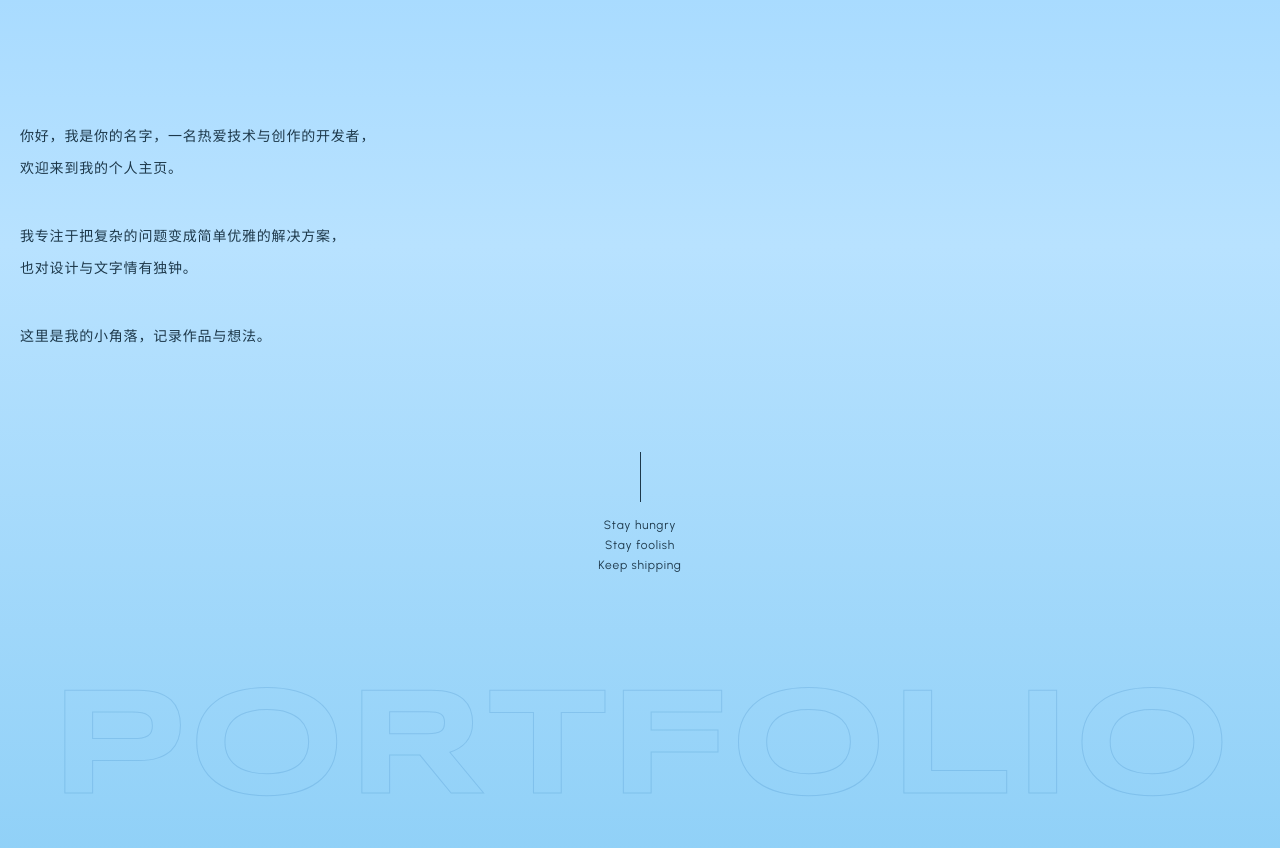
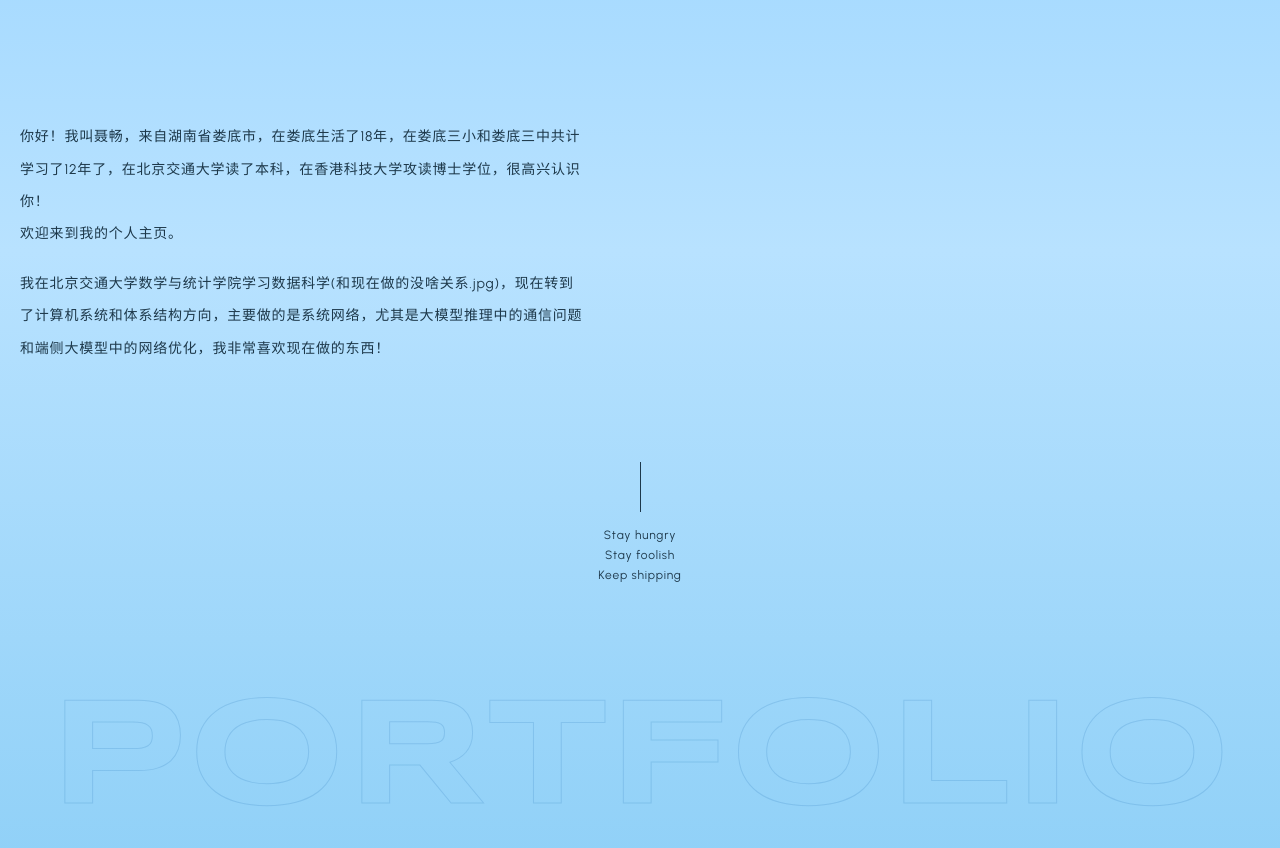
Before and after one commit to N-Leon-Wesker-C/homepage, a plain HTML site: page index.html in a window 1280 px wide. Shown: the part 1500-2348 px from the top of the page. Drawn offline with Linux system fonts and the light colour scheme; a web font is replaced by a local one.

Commit message:
fix: 关于我/作品/随笔的长文案被裁掉
原站把「一行文字」做成了固定高度的 p(top.css 里 55/65/34px)+ 绝对定位的
span + overflow:hidden,所以文案一写长就只露出前一两行(第三段被
:nth-of-type(3) 压到 34px,只显示 1 行)。

- personal.css:span 回到文档流,段落高度改为 auto(逐个覆盖那几条
  绝对定位/固定高度规则);出场动画改用 transform + opacity 的
  phTextSlideIn(原 fadeInText1 靠 top 位移,静态定位下不再生效)
- personal.js:没有文字的空行占位段(<span class="l2"><br></span>)
  自动隐藏,不占一整行——纯 CSS 判断不出"这段没有任何文字"
- 把 story 的 span 补进 prefers-reduced-motion 降级块
- README:更新那条"每段超过 2 行会被裁掉"的说明

Co-Authored-By: Claude Code <noreply@anthropic.com>

```diff
--- a/assets/css/personal.css
+++ b/assets/css/personal.css
@@ -332,14 +332,93 @@ header .nav-box .nav li a .cn {
   opacity: 1;
 }
 
-/* ---------- story 文字区：p 固定高度微调（原 55px 会裁掉第二行） ---------- */
+/* ---------- story 文字区：段落高度改为随文字自适应 ----------
+   原站的设计是「一行文字 = 一个固定高度的 p」：p 写死 55/65/34px、里面的 span
+   绝对定位,所以文案一写长就被 overflow:hidden 裁掉,只露出前一两行。
+   这里改成:span 回到文档流 → p 的高度 = 文字实际高度,多长都能完整显示;
+   出场动画改用 transform + opacity(原 keyframes 靠 top 位移,静态定位下不再生效)。 */
 
-.story-text1 > p {
-  height: 66px;
+.story-text1 > p,
+.story-text1 > p:nth-of-type(2),
+.story-text1 > p:nth-of-type(3),
+.story-text2 > p,
+.story-text2 > p:first-of-type,
+.story-text2 > p:nth-of-type(2),
+.story-text4 > p,
+.story-text4 > p:first-of-type,
+.story-text4 > p:nth-of-type(2) {
+  height: auto;
+  margin-top: 18px;
 }
 
-.story-text1 > p span {
-  top: 66px;
+/* 第一段紧跟标题/图片,不需要额外的上边距 */
+.story-text1 > p:first-of-type,
+.story-text2 > p:first-of-type,
+.story-text4 > p:first-of-type {
+  margin-top: 0;
+}
+
+/* 注:没有文字的空行占位段(如 <p><span class="l2"><br></span></p>)由
+   personal.js 里的一小段脚本隐藏——纯 CSS 判断不出"这段没有任何文字"
+   (textContent 为空才算空,CSS 的 :empty/:only-child 都只看元素节点,会误伤) */
+
+/* span 回到文档流(逐个覆盖 top.css 里那几条绝对定位规则) */
+.story-text1 > p span,
+.story-text1 > p:nth-of-type(3) span,
+.story-text2 > p span,
+.story-text2 > p:first-of-type span,
+.story-text4 > p span,
+.story-text4 > p:first-of-type span,
+.story-text4 > p:nth-of-type(2) span {
+  position: static;
+  top: auto;
+  -webkit-transform: translateY(28px);
+          transform: translateY(28px);
+  opacity: 0;
+}
+
+/* 上滑入场(与 top.css 的 fadeInText1 同特异度,本文件后加载故生效) */
+.story-text1 > p .l1.run,
+.story-text1 > p .l2.run,
+.story-text1 > p .l3.run,
+.story-text1 > p .l4.run,
+.story-text1 > p .l5.run,
+.story-text2 > p .l1.run,
+.story-text2 > p .l2.run,
+.story-text2 > p .l3.run,
+.story-text4 > p .l1.run,
+.story-text4 > p .l2.run,
+.story-text4 > p .l3.run {
+  -webkit-animation: phTextSlideIn 0.9s ease-out both;
+          animation: phTextSlideIn 0.9s ease-out both;
+}
+
+@-webkit-keyframes phTextSlideIn {
+  0% {
+    -webkit-transform: translateY(28px);
+            transform: translateY(28px);
+    opacity: 0;
+  }
+
+  100% {
+    -webkit-transform: translateY(0);
+            transform: translateY(0);
+    opacity: 1;
+  }
+}
+
+@keyframes phTextSlideIn {
+  0% {
+    -webkit-transform: translateY(28px);
+            transform: translateY(28px);
+    opacity: 0;
+  }
+
+  100% {
+    -webkit-transform: translateY(0);
+            transform: translateY(0);
+    opacity: 1;
+  }
 }
 
 /* ---------- 手风琴列表（从原站 lineup 抽取，作用域换成 .item-list） ---------- */
@@ -1039,11 +1118,17 @@ header .nav-box .nav li a .cn {
   }
 
   .animate-spec span,
-  .animate-links span {
+  .animate-links span,
+  .story-text1 > p span,
+  .story-text2 > p span,
+  .story-text4 > p span {
     -webkit-transform: none !important;
             transform: none !important;
+    -webkit-animation: none !important;
+            animation: none !important;
     -webkit-transition: none !important;
             transition: none !important;
+    opacity: 1 !important;
   }
 
   .fv .scroll-box {
--- a/assets/js/personal.js
+++ b/assets/js/personal.js
@@ -83,6 +83,14 @@
 
   renderWorks();
   renderEssays();
+
+  /* 关于我/作品/随笔的文案里,空的行占位段(原站留下的空行)不占一整行高度。
+     用 textContent 判断,纯 CSS 做不到(文本节点不算 :empty/:only-child)。 */
+  document
+    .querySelectorAll(".story-text1 > p, .story-text2 > p, .story-text4 > p")
+    .forEach((p) => {
+      if (!p.textContent.trim()) p.hidden = true;
+    });
 
   /* ---------- 1. 拆字：把 .animate-spec 文本拆成字母 span（复刻原站 footer 写法） ---------- */
 
--- a/index.html
+++ b/index.html
@@ -46,7 +46,7 @@
         </div>
         <div class="fv-text">
           <p class="hero-kicker animate-spec">MY PORTFOLIO</p>
-          <h1 class="hero-name fade-up">你的名字</h1>
+          <h1 class="hero-name fade-up">聂畅</h1>
           <p class="hero-sub fade-up">个人主页 · 前端开发 / 设计 / 随笔</p>
         </div>
         <div class="scroll-box"><span class="scroll-text">SCROLL</span></div>
@@ -71,9 +71,9 @@
               </h2>
               <div class="story-img introduction-img v-sp ph ph-blue" data-ph="头像"></div>
               <div class="story-text1">
-                <p><span class="l1">你好，我是你的名字，一名热爱技术与创作的开发者，<br class="v-pc">欢迎来到我的个人主页。</span></p>
-                <p><span class="l2">我专注于把复杂的问题变成简单优雅的解决方案，<br class="v-pc">也对设计与文字情有独钟。</span></p>
-                <p><span class="l3">这里是我的小角落，记录作品与想法。</span></p>
+                <p><span class="l1">你好！我叫聂畅，来自湖南省娄底市，在娄底生活了18年，在娄底三小和娄底三中共计学习了12年了，在北京交通大学读了本科，在香港科技大学攻读博士学位，很高兴认识你！<br class="v-pc">欢迎来到我的个人主页。</span></p>
+                <p><span class="l2"><br class="v-pc"></span></p>
+                <p><span class="l3">我在北京交通大学数学与统计学院学习数据科学(和现在做的没啥关系.jpg)，现在转到了计算机系统和体系结构方向，主要做的是系统网络，尤其是大模型推理中的通信问题和端侧大模型中的网络优化，我非常喜欢现在做的东西！</span></p>
               </div>
             </div>
             <div class="story-img introduction-img v-pc ph ph-blue" data-ph="头像"></div>
```
Also changed, not shown: 1 other file.
